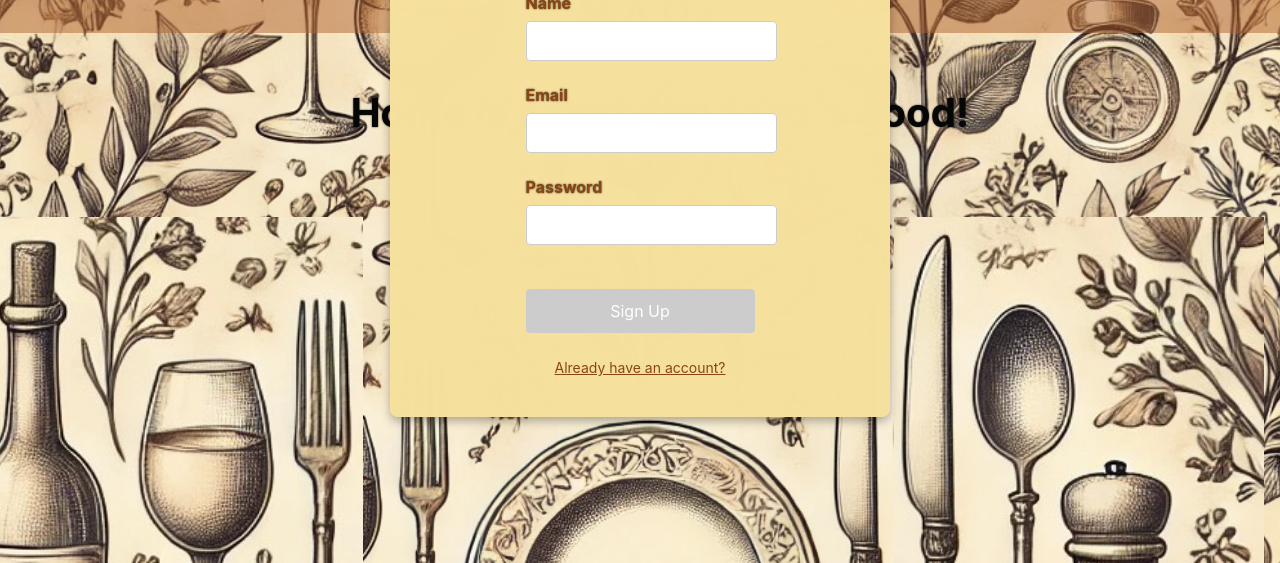
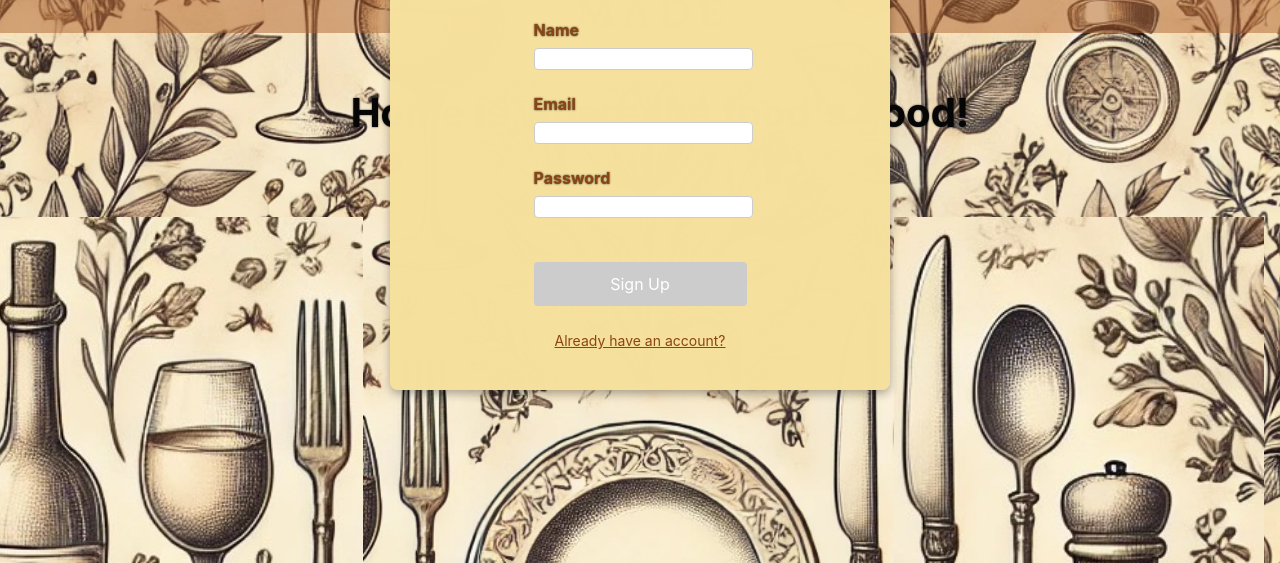
Before and after one commit to GoReala23/TaylorMade, a React app in the folder frontend/: page / in a window 1280 px wide. Both pictures are taken after a click on the button "Register". Shown: the part 237-800 px from the top of the page. Built offline with nearby package versions, Linux system fonts and the light colour scheme; no server answers.

Commit message:
front end revise

```diff
--- a/frontend/src/components/Home/Home.js
+++ b/frontend/src/components/Home/Home.js
@@ -102,7 +102,7 @@ const Home = () => {
         console.error('Error fetching products:', error);
         setError(error.message);
       } finally {
-        setIsLoading(false);
+        // setIsLoading(false);
       }
     };
     fetchProducts();
--- a/frontend/src/components/Modals/ModalWithForm/ModalWithForm.css
+++ b/frontend/src/components/Modals/ModalWithForm/ModalWithForm.css
@@ -21,7 +21,7 @@
 .modal__content {
   position: relative;
   background-color: rgba(246, 224, 158, 0.95);
-  padding: auto;
+  padding: 0 10x;
   border-radius: 8px;
   box-shadow: 0 4px 10px rgba(0, 0, 0, 0.3);
   width: 100%;
@@ -76,10 +76,10 @@
 }
 
 .modal__form-input {
-  padding: 10px;
   border: 1px solid #ccc;
   border-radius: 4px;
   font-size: 16px;
+  max-width: 100%;
   width: 100%;
 }
 
```
